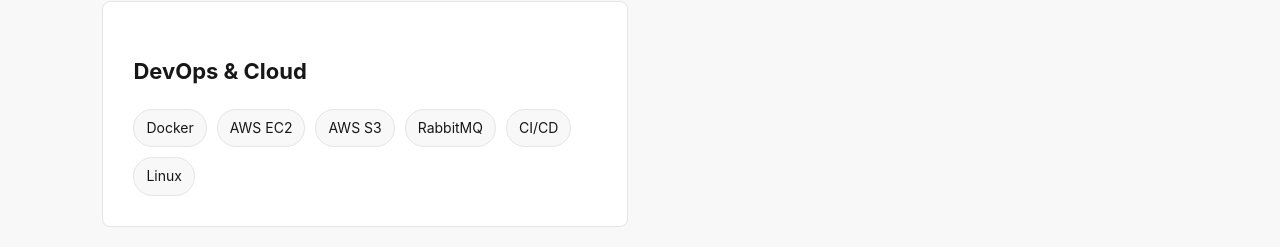
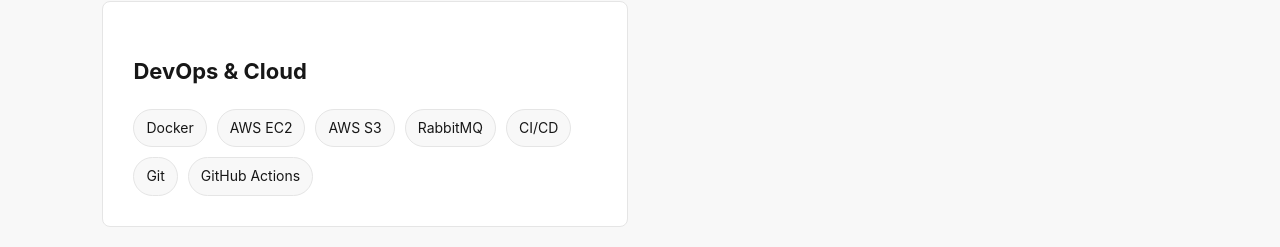
Before and after one commit to Kartikey1884/kartikey-porfolio, a React (Vite) app: page / in a window 1280 px wide. Shown: the part 2370-2617 px from the top of the page. Built offline with nearby package versions, Linux system fonts and the light colour scheme.

Commit message:
content: added new skills in devops and cloud category

```diff
--- a/src/data/skills.js
+++ b/src/data/skills.js
@@ -60,7 +60,8 @@
       "AWS S3",
       "RabbitMQ",
       "CI/CD",
-      "Linux",
+      "Git",
+      "GitHub Actions",
     ],
   },
 ];
```
